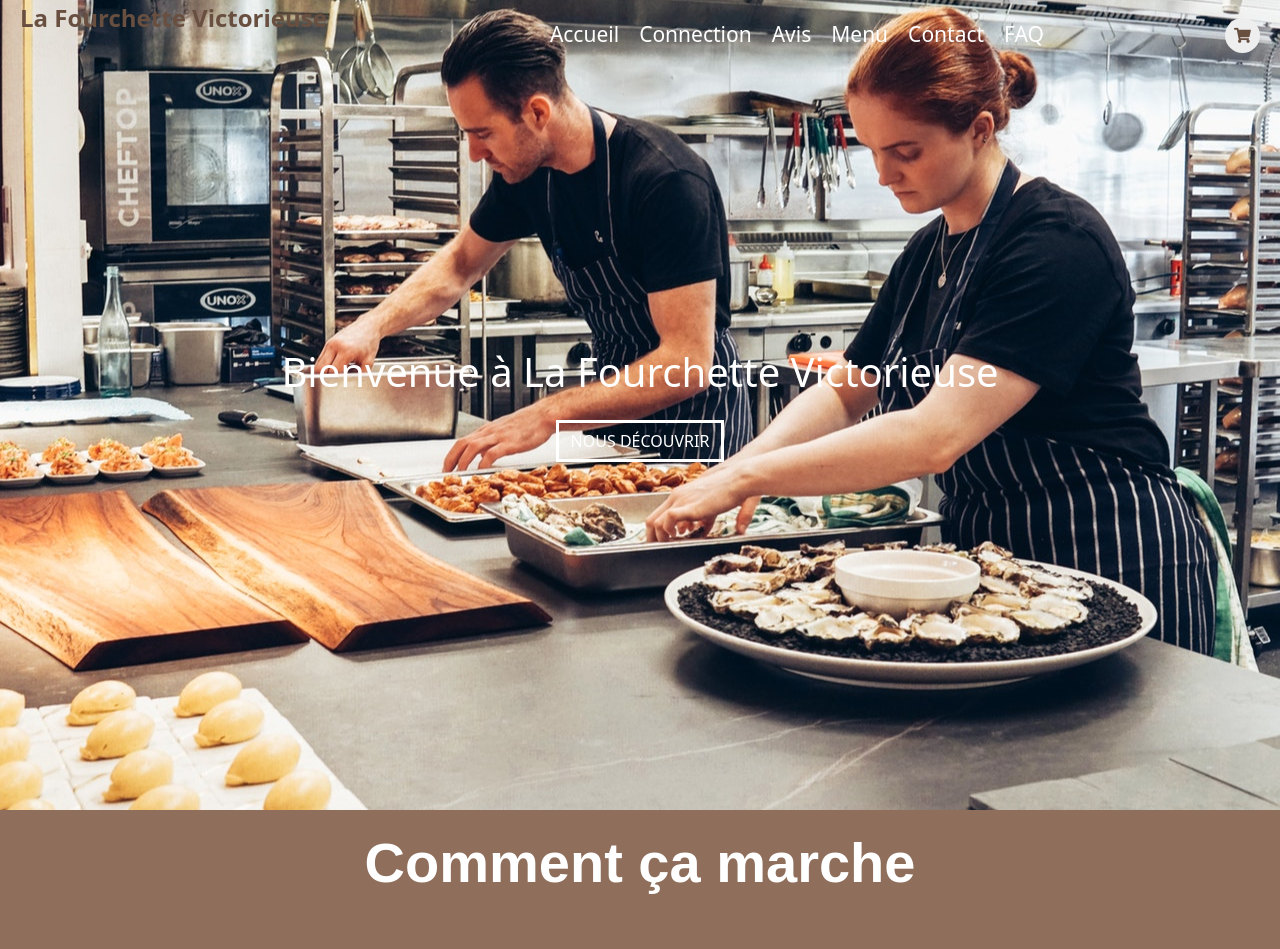
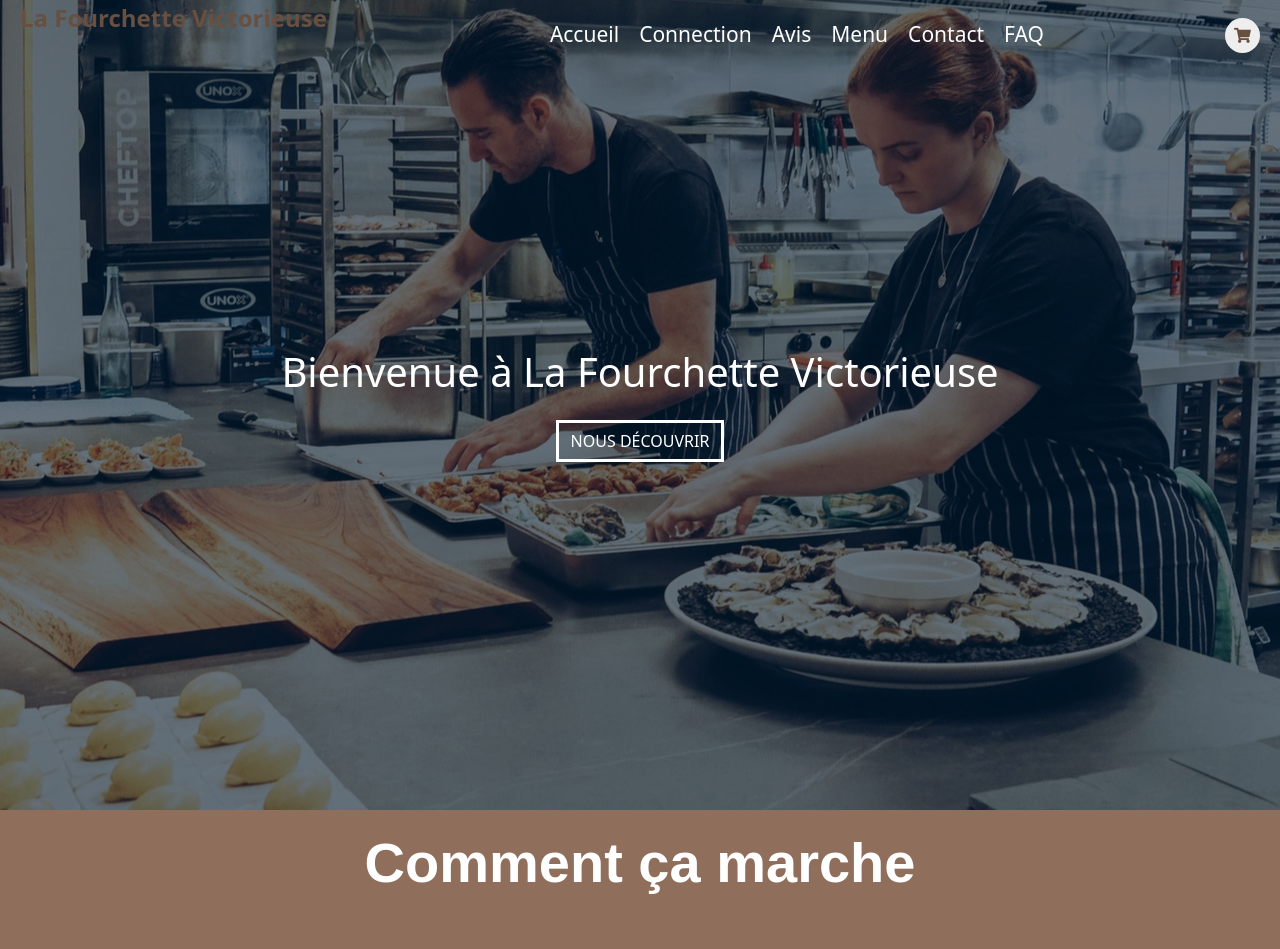
Before and after one commit to ChristopherSaury/ChristopherSaury-projet-certification-christopher-saury, a Symfony app: template templates/home/index.html.twig in a window 1280 px wide. Shown: the top 949 px of the page. Run offline with Twig, Linux system fonts and the light colour scheme; the template is opened without the code that fills it, so the values that code supplies are empty; some libraries are stand-ins or nearby versions.

Commit message:
classes modified

```diff
--- a/templates/home/index.html.twig
+++ b/templates/home/index.html.twig
@@ -14,9 +14,11 @@
 {% block body %}
 
 <section class="banner">
-  <div class="banner-content">
-    <h1>Bienvenue à La Fourchette Victorieuse</h1>
-    <a class="btn mt-3 btn-hero" href="#">Nous découvrir</a>
+  <div class="element-container">
+    <div class="banner-content">
+      <h1 class="text-center">Bienvenue à La Fourchette Victorieuse</h1>
+      <a class="btn mt-3 btn-hero" href="#">Nous découvrir</a>
+    </div>
   </div>
 </section>
 
--- a/templates/security/login_content.html.twig
+++ b/templates/security/login_content.html.twig
@@ -30,7 +30,7 @@
         </div>
     #}
     <div class="d-flex btn-form-wrapper">
-        <button class="btn btn-lg" type="submit">
+        <button class="btn btn-login" type="submit">
             Se connecter
         </button>
       </div>
```
